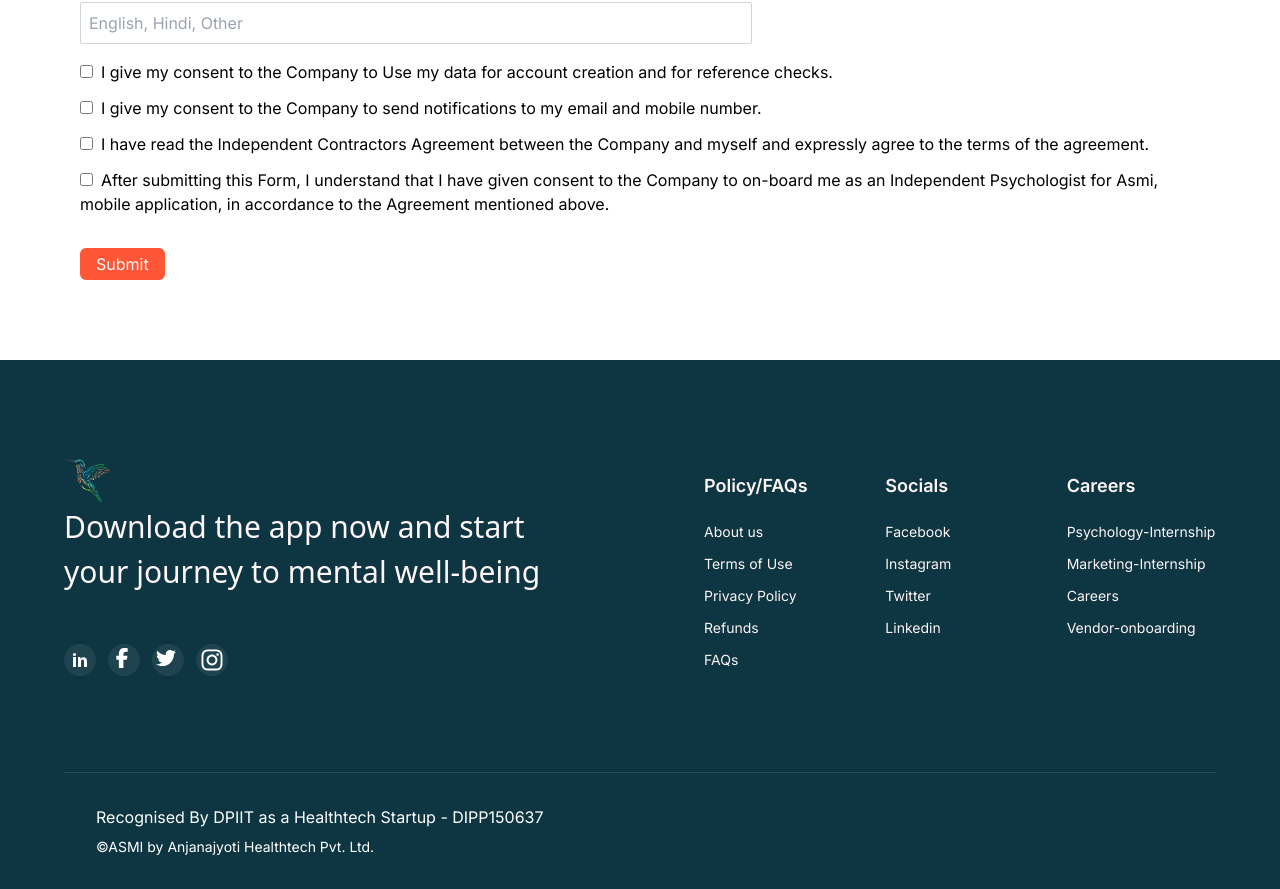
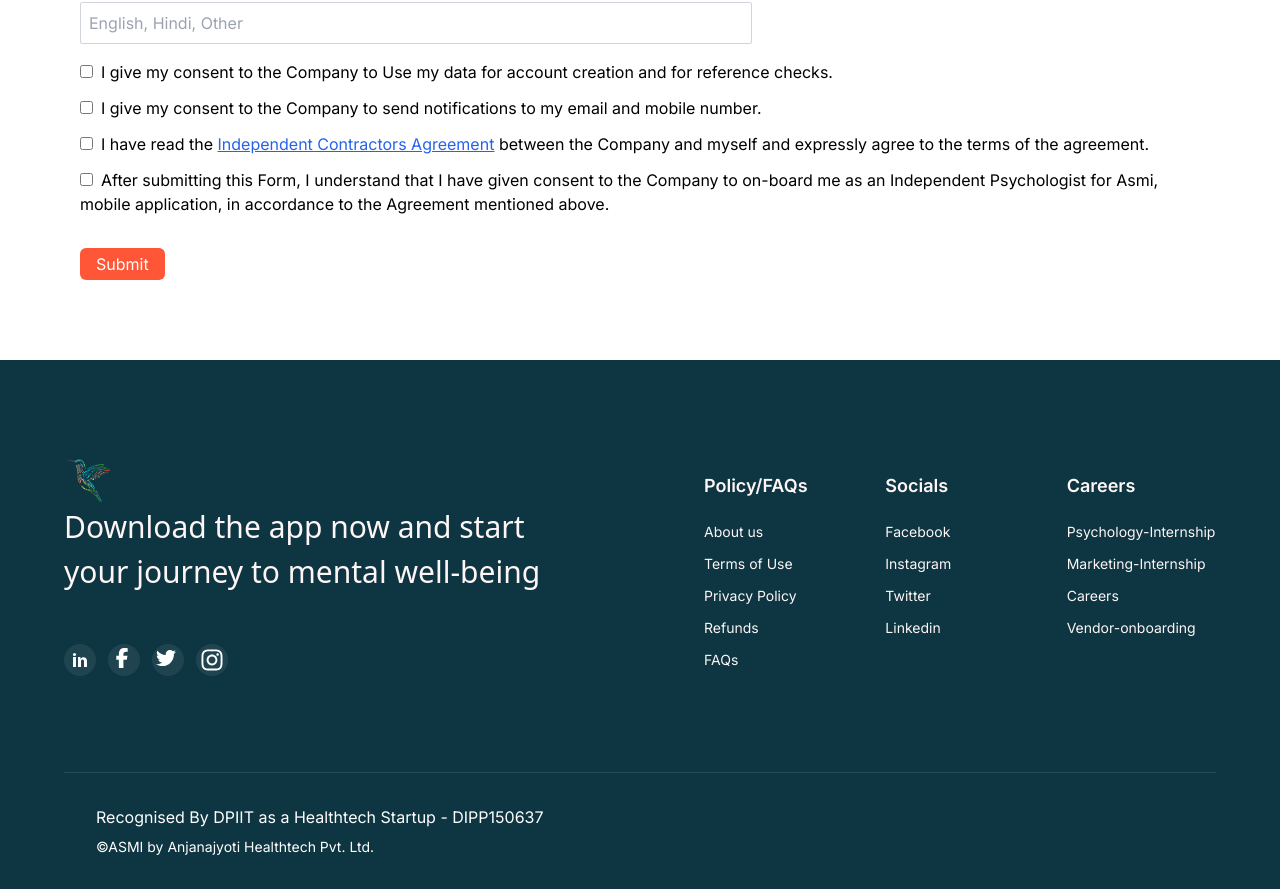
Before and after one commit to teerthrajverma01/Asmi-Frontend, a React (Vite) app: page /onboarding in a window 1280 px wide. Shown: the part 3327-4216 px from the top of the page. Built offline with nearby package versions, Linux system fonts and the light colour scheme; no server answers.

Commit message:
add docx

```diff
--- a/package.json
+++ b/package.json
@@ -14,6 +14,7 @@
     "@reduxjs/toolkit": "^2.0.1",
     "axios": "^1.6.7",
     "framer-motion": "^11.0.3",
+    "js-file-download": "^0.4.12",
     "react": "^18.2.0",
     "react-dom": "^18.2.0",
     "react-icons": "^5.0.1",
--- a/src/components/OnboardingForm.jsx
+++ b/src/components/OnboardingForm.jsx
@@ -3,6 +3,10 @@
 import { useNavigate } from "react-router-dom";
 import PhoneInput from "react-phone-input-2";
 import "react-phone-input-2/lib/style.css";
+
+import Axios from "axios";
+
+import FileDownload from "js-file-download";
 
 const OnboardingForm = () => {
   const [loading, setLoading] = useState(false);
@@ -43,6 +47,19 @@
   const [consentNotifications, setConsentNotifications] = useState(false);
   const [consentAgreement, setConsentAgreement] = useState(false);
   const [chequeFile, setChequeFile] = useState("");
+
+  const downloadDoc = (e) => {
+    e.preventDefault();
+
+    Axios({
+      url: `${BASE_URL}/agreement`,
+      method: "GET",
+      responseType: "blob",
+    }).then((res) => {
+      console.log(res);
+      FileDownload(res.data, "INDEPENDENT_CONTRACTOR_AGREEMENT.docx");
+    });
+  };
 
   const handleCheckboxChange = (e) => {
     const { value, checked } = e.target;
@@ -679,9 +696,15 @@
               <div className="mt-3 mb-1">
                 <input className="mr-2" type="checkbox" required />
                 <label>
-                  I have read the Independent Contractors Agreement between the
-                  Company and myself and expressly agree to the terms of the
-                  agreement.
+                  I have read the{" "}
+                  <a
+                    onClick={(e) => downloadDoc(e)}
+                    className="text-blue-600 underline cursor-pointer"
+                  >
+                    Independent Contractors Agreement
+                  </a>{" "}
+                  between the Company and myself and expressly agree to the
+                  terms of the agreement.
                 </label>
               </div>
               <div className="mt-3 mb-1">
```
Also changed, not shown: 1 other file (tests, documents, lock files or other folders).
